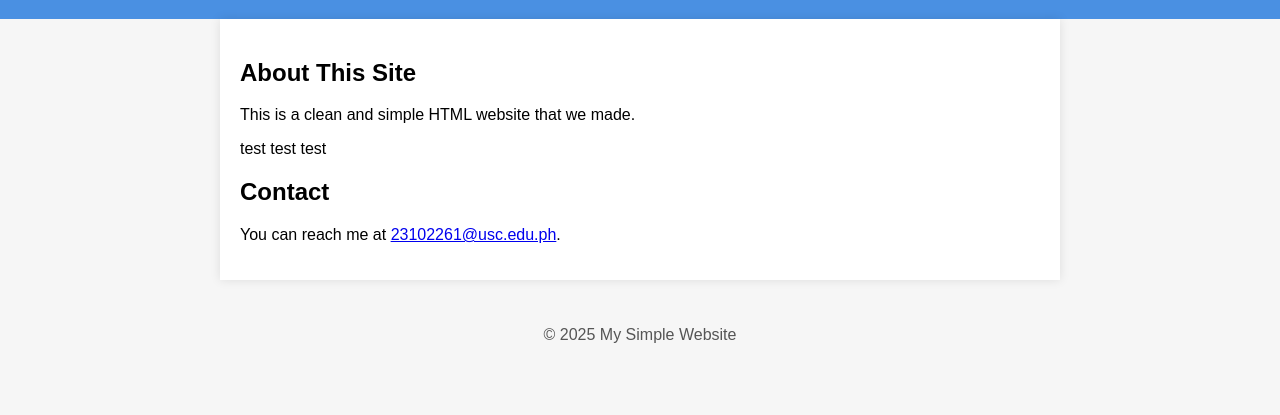
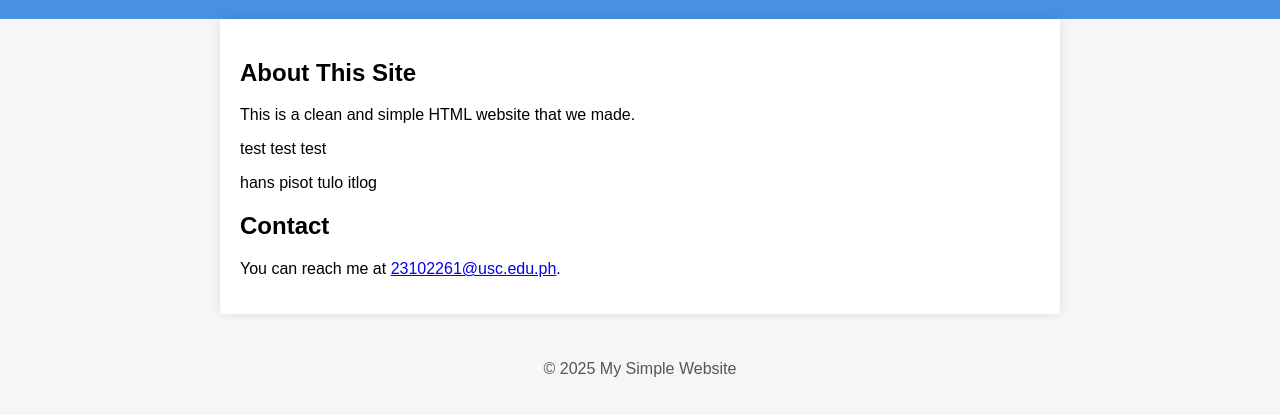
Before and after one commit to Allyn23102261/Deployment, a plain HTML site: page index.html in a window 1280 px wide. Shown: the part 245-660 px from the top of the page. Drawn offline with Linux system fonts and the light colour scheme.

Commit message:
Update index.html

```diff
--- a/index.html
+++ b/index.html
@@ -44,6 +44,7 @@
     <h2>About This Site</h2>
     <p>This is a clean and simple HTML website that we made.</p>
     <p>test test test</p>
+    <p>hans pisot tulo itlog</p>
 
     <h2>Contact</h2>
     <p>You can reach me at <a href="23102261@usc.edu.ph">23102261@usc.edu.ph</a>.</p>
```
